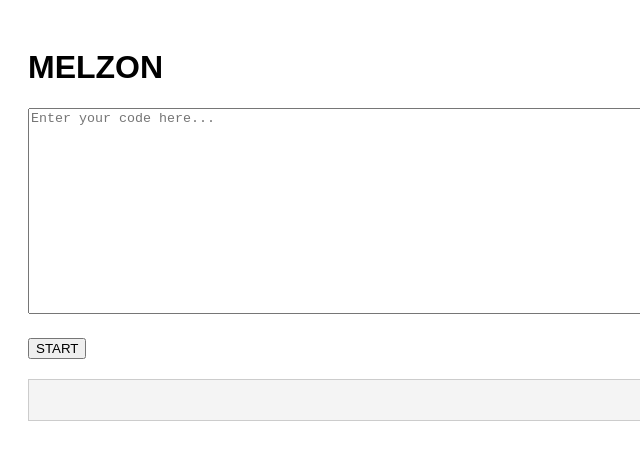
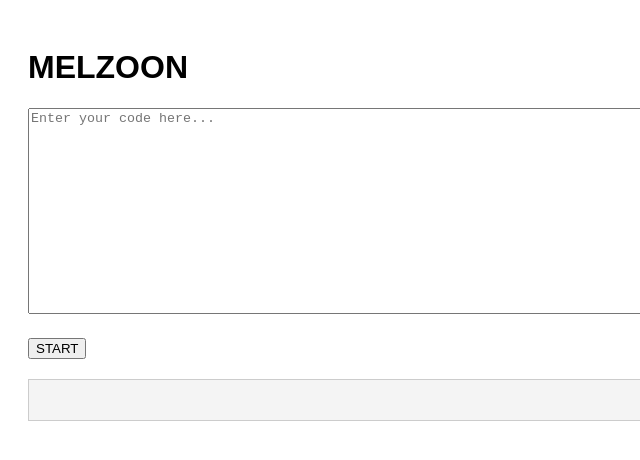
Before and after one commit to HEDGEHOGyt/Hwhsusuwhdhejwjekd, a plain HTML site: page index.html in a window 1280 px wide. Shown: the full height of the page, 0-640 px from the left. Drawn offline with Linux system fonts and the light colour scheme.

Commit message:
Update index.html

```diff
--- a/index.html
+++ b/index.html
@@ -3,11 +3,11 @@
 <head>
     <meta charset="UTF-8">
     <meta name="viewport" content="width=device-width, initial-scale=1.0">
-    <title>MELZON</title>
+    <title>MELZOON</title>
     <link rel="stylesheet" href="styles.css">
 </head>
 <body>
-    <h1>MELZON</h1>
+    <h1>MELZOON</h1>
     <textarea id="codeInput" placeholder="Enter your code here..."></textarea>
     <button id="runButton">START</button>
     <pre id="output"></pre>
```
